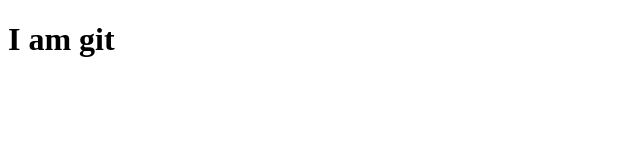
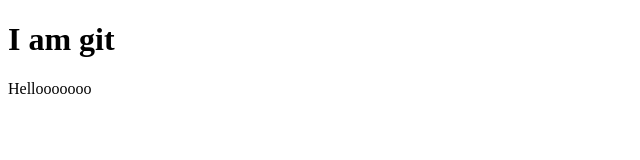
Before and after one commit to PyaeLinn01/Pro2, a plain HTML site: page index.html in a window 1280 px wide. Shown: the whole page, without its empty margins (0-640 px from the left). Drawn offline with Linux system fonts and the light colour scheme.

Commit message:
second commit

```diff
--- a/index.html
+++ b/index.html
@@ -6,6 +6,7 @@
 	</head>
 	<body>
 		<h1>I am git</h1>
+		<p>Hellooooooo</p>
 
 	</body>
 </html>
```
